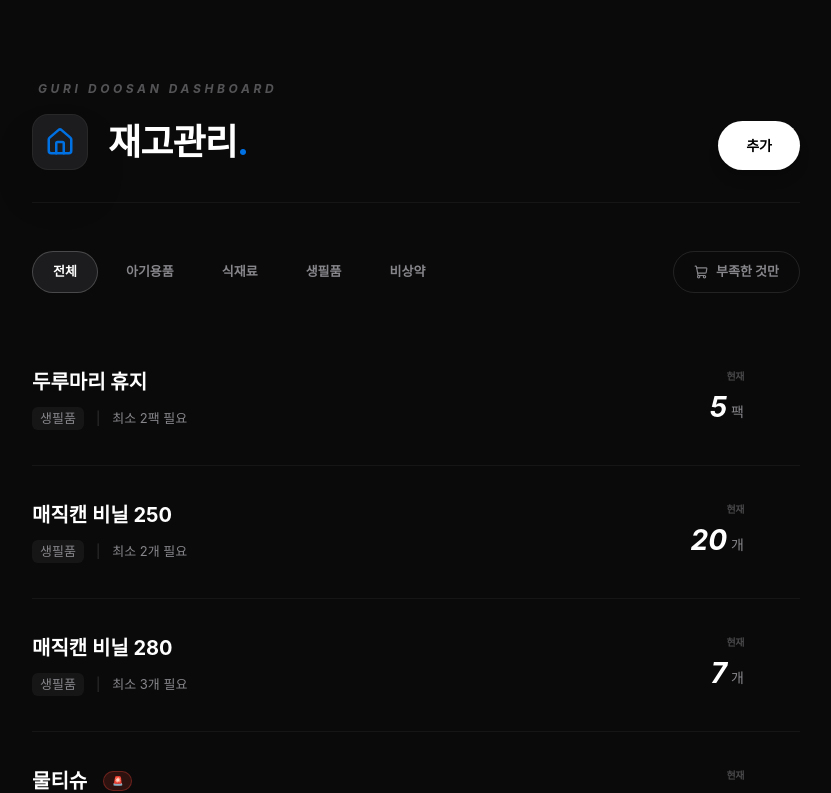
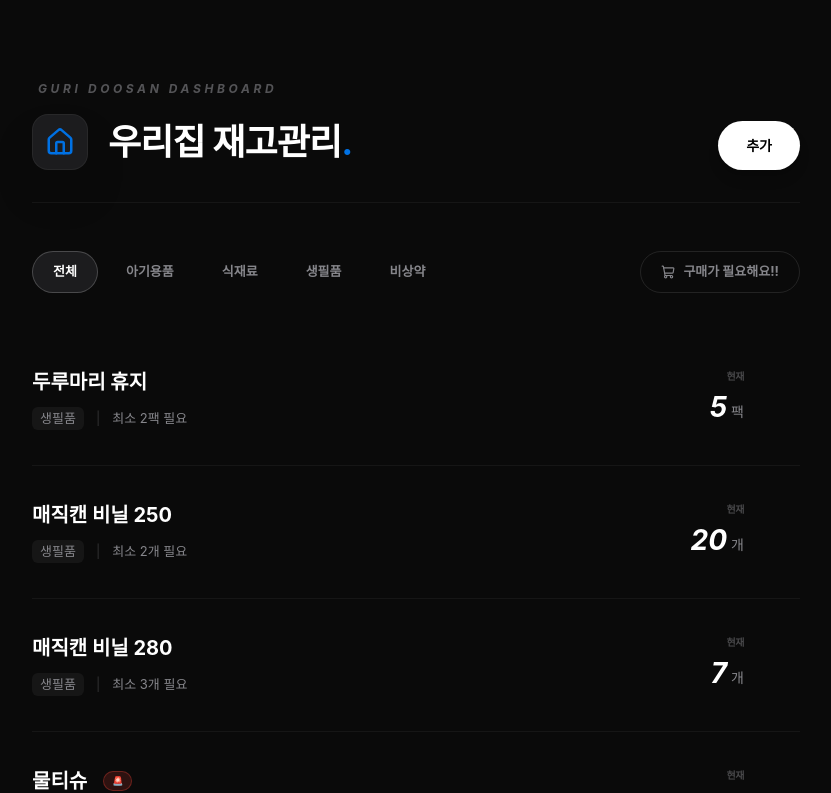
Before and after one commit to hyeoni2/home-inventory, a Next.js app: page / in a window 1280 px wide. Shown: the top 793 px of the page, without its empty margins (224-1055 px from the left). Built offline with nearby package versions, Linux system fonts and the light colour scheme.

Commit message:
제목 및 필요내용 수정

```diff
--- a/pages/index.js
+++ b/pages/index.js
@@ -118,7 +118,7 @@ export default function Home({ initialData }) {
                 <div className="w-14 h-14 bg-[#1c1c1e] rounded-2xl flex items-center justify-center border border-white/5 shadow-2xl">
                   <HomeIcon size={30} className="text-[#0071e3]" />
                 </div>
-                <h1 className="text-4xl font-bold tracking-tight text-white">재고관리<span className="text-[#0071e3]">.</span></h1>
+                <h1 className="text-4xl font-bold tracking-tight text-white">우리집 재고관리<span className="text-[#0071e3]">.</span></h1>
               </div>
             </div>
             <button onClick={() => openModal()} className="bg-white text-black px-7 py-3.5 rounded-full text-[14px] font-bold hover:scale-105 transition-all shadow-lg">추가</button>
@@ -143,7 +143,7 @@ export default function Home({ initialData }) {
                 className={`flex items-center gap-2 px-5 py-2.5 rounded-full text-[13px] font-bold border transition-all ${showLowStockOnly ? 'bg-[#ff453a]/20 border-[#ff453a] text-[#ff453a]' : 'border-white/10 text-[#86868b]'}`}
               >
                 <ShoppingCart size={14} />
-                부족한 것만
+                구매가 필요해요!!
               </button>
             </div>
           </div>
```
